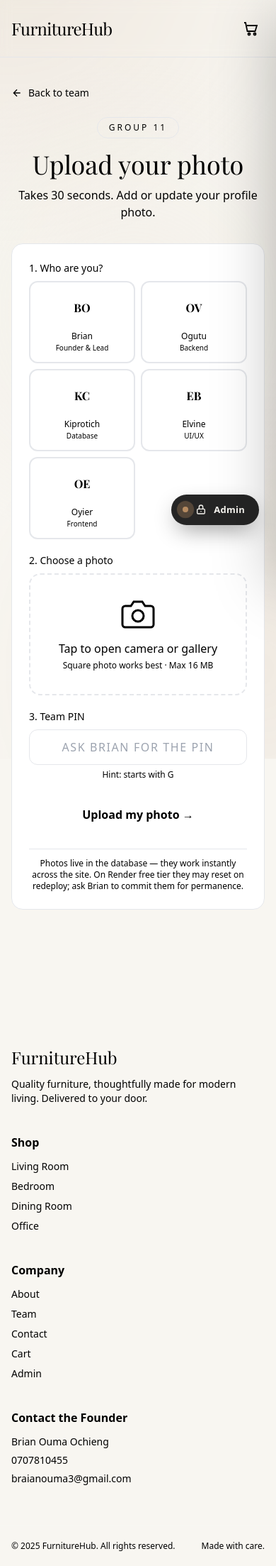
After one commit to ogutuvalentine6-a11y/furniture, a Flask app: page /team/upload in a window 390 px wide. The commit adds this page. Shown: the whole page at 71% size. Run offline with Flask 3, Linux system fonts and the light colour scheme.

Commit message:
feat: mobile photo upload — team members upload from phone (PIN: GROUP11)

```diff
--- a/app/main.py
+++ b/app/main.py
@@ -1,6 +1,8 @@
 from flask import (Blueprint, render_template, request, flash, redirect,
                    url_for, jsonify)
 from sqlalchemy import or_
+from io import BytesIO
+from datetime import datetime
 from .extensions import db
 from .models import (Product, Category, ContactMessage,
                      Customer, Order, NewsletterSubscriber)
@@ -113,6 +115,64 @@ def team_member(member_id):
                            prev_member=prev_m, next_member=next_m)
 
 
+
+
+@main_bp.route("/team/upload", methods=["GET", "POST"])
+def team_upload_public():
+    """Public photo upload for team members. PIN-protected."""
+    from .models import TeamPhoto
+    from .extensions import db
+    from flask import current_app
+    from . import team as team_mod
+
+    pin_ok = current_app.config.get("TEAM_UPLOAD_PIN", "GROUP11")
+    members = team_mod.get_all()
+
+    if request.method == "POST":
+        entered_pin = (request.form.get("pin") or "").strip()
+        member_id = (request.form.get("member_id") or "").strip()
+        file = request.files.get("photo")
+
+        if entered_pin != pin_ok:
+            flash("Wrong PIN. Ask Brian for the team PIN.", "danger")
+        elif not member_id or not any(m["id"] == member_id for m in members):
+            flash("Please select who you are.", "danger")
+        elif not file or not file.filename:
+            flash("Please choose a photo.", "danger")
+        else:
+            ext = file.filename.rsplit(".", 1)[-1].lower()
+            if ext not in ("jpg", "jpeg", "png", "webp", "gif"):
+                flash("Only JPG, PNG, WEBP or GIF allowed.", "danger")
+            else:
+                data = file.read()
+                if len(data) > 16 * 1024 * 1024:
+                    flash("Photo is too large (max 16 MB).", "danger")
+                else:
+                    mime = f"image/{'jpeg' if ext in ('jpg', 'jpeg') else ext}"
+                    existing = TeamPhoto.query.filter_by(member_id=member_id).first()
+                    if existing:
+                        existing.data = data
+                        existing.mime = mime
+                        existing.updated_at = datetime.utcnow()
+                    else:
+                        db.session.add(TeamPhoto(member_id=member_id, data=data, mime=mime))
+                    db.session.commit()
+                    flash(f"✅ Photo uploaded for {member_id.title()}! Thanks.", "success")
+                    return redirect(url_for("main.team_upload_public"))
+
+    return render_template("team_upload.html", members=members)
+
+
+@main_bp.route("/team/photo/<member_id>")
+def team_photo(member_id):
+    """Serve a team member photo from the database."""
+    from .models import TeamPhoto
+    from flask import send_file, abort
+    photo = TeamPhoto.query.filter_by(member_id=member_id).first()
+    if not photo:
+        abort(404)
+    return send_file(BytesIO(photo.data), mimetype=photo.mime, max_age=3600)
+
 @main_bp.route("/newsletter/subscribe", methods=["POST"])
 def newsletter_subscribe():
     data = request.get_json(silent=True) or request.form
--- a/app/team.py
+++ b/app/team.py
@@ -87,7 +87,27 @@ def get_photo(member_id):
 
 
 def with_photos(members):
-    return [{**m, "photo": get_photo(m["id"])} for m in members]
+    """Enrich members with photo URL (DB takes priority over filesystem)."""
+    from .models import TeamPhoto
+    from flask import url_for
+    result = []
+    for m in members:
+        fs_path = get_photo(m["id"])
+        has_db = TeamPhoto.query.filter_by(member_id=m["id"]).first() is not None
+        if has_db:
+            try:
+                photo_url = url_for("main.team_photo", member_id=m["id"])
+            except RuntimeError:
+                photo_url = f"/team/photo/{m['id']}"
+        elif fs_path:
+            try:
+                photo_url = url_for("static", filename=fs_path)
+            except RuntimeError:
+                photo_url = f"/static/{fs_path}"
+        else:
+            photo_url = None
+        result.append({**m, "photo": fs_path, "photo_db": has_db, "photo_url": photo_url})
+    return result
 
 
 def get_all():
@@ -97,7 +117,7 @@ def get_all():
 def get_one(member_id):
     for m in TEAM:
         if m["id"] == member_id:
-            return {**m, "photo": get_photo(member_id)}
+            return with_photos([m])[0]
     return None
 
 
--- a/app/templates/team_member.html
+++ b/app/templates/team_member.html
@@ -13,8 +13,8 @@
     {# Photo #}
     <div class="relative">
       <div class="aspect-square rounded-3xl overflow-hidden bg-gradient-to-br from-oak/40 to-beige shadow-xl">
-        {% if member.photo %}
-          <img src="{{ url_for('static', filename=member.photo) }}" alt="{{ member.name }}"
+        {% if member.photo_url %}
+          <img src="{{ member.photo_url }}" alt="{{ member.name }}"
                class="w-full h-full object-cover object-center">
         {% else %}
           <div class="w-full h-full grid place-items-center">
--- /dev/null
+++ b/app/templates/team_upload.html
@@ -0,0 +1,89 @@
+{% extends 'base.html' %}
+{% block title %}Upload Your Photo — Group 11{% endblock %}
+{% block content %}
+<div class="max-w-2xl mx-auto px-4 sm:px-6 py-10">
+
+  <a href="{{ url_for('main.team_list') }}" class="inline-flex items-center gap-2 text-sm text-grey hover:text-charcoal mb-6">
+    <svg class="w-4 h-4" fill="none" stroke="currentColor" stroke-width="2" viewBox="0 0 24 24"><path d="M19 12H5M12 19l-7-7 7-7"/></svg>
+    Back to team
+  </a>
+
+  <div class="text-center mb-8 reveal">
+    <div class="inline-block text-xs uppercase tracking-[0.25em] text-oak bg-oak/10 border border-oak/30 px-4 py-1.5 rounded-full mb-4">Group 11</div>
+    <h1 class="font-display text-4xl sm:text-5xl">Upload your photo</h1>
+    <p class="text-grey mt-3">Takes 30 seconds. Add or update your profile photo.</p>
+  </div>
+
+  <form method="post" enctype="multipart/form-data" class="bg-white border border-beige rounded-2xl p-6 sm:p-8 space-y-5">
+
+    <div>
+      <div class="text-sm font-medium mb-2">1. Who are you?</div>
+      <div class="grid grid-cols-2 gap-2">
+        {% for m in members %}
+          <label class="cursor-pointer">
+            <input type="radio" name="member_id" value="{{ m.id }}" required class="peer sr-only">
+            <div class="border-2 border-beige rounded-xl p-3 text-center peer-checked:border-oak peer-checked:bg-oak/10 transition-all">
+              {% if m.photo_url %}
+                <img src="{{ m.photo_url }}" class="w-12 h-12 rounded-lg object-cover object-top mx-auto mb-2" alt="">
+              {% else %}
+                <div class="w-12 h-12 rounded-lg bg-oak text-charcoal grid place-items-center font-display font-bold mx-auto mb-2">{{ m.initials }}</div>
+              {% endif %}
+              <div class="text-xs font-medium leading-tight">{{ m.name.split()[0] }}</div>
+              <div class="text-[10px] text-grey mt-0.5">{{ m.short_role }}</div>
+            </div>
+          </label>
+        {% endfor %}
+      </div>
+    </div>
+
+    <div>
+      <div class="text-sm font-medium mb-2">2. Choose a photo</div>
+      <label for="photoInput" class="block border-2 border-dashed border-beige rounded-2xl p-8 text-center cursor-pointer hover:border-oak hover:bg-oak/5 transition-all">
+        <svg class="w-12 h-12 text-oak mx-auto mb-3" fill="none" stroke="currentColor" stroke-width="1.5" viewBox="0 0 24 24"><path d="M23 19a2 2 0 0 1-2 2H3a2 2 0 0 1-2-2V8a2 2 0 0 1 2-2h4l2-3h6l2 3h4a2 2 0 0 1 2 2z"/><circle cx="12" cy="13" r="4"/></svg>
+        <div class="text-charcoal font-medium">Tap to open camera or gallery</div>
+        <div class="text-xs text-grey mt-1">Square photo works best · Max 16 MB</div>
+        <input id="photoInput" type="file" name="photo" accept="image/*" capture="environment" required class="sr-only">
+      </label>
+      <div id="fileName" class="text-xs text-grey mt-2 text-center"></div>
+      <div id="previewWrap" class="mt-3 hidden">
+        <img id="preview" class="w-32 h-32 rounded-xl object-cover object-top mx-auto border-2 border-oak" alt="">
+      </div>
+    </div>
+
+    <div>
+      <div class="text-sm font-medium mb-2">3. Team PIN</div>
+      <input type="text" name="pin" required placeholder="Ask Brian for the PIN"
+             class="w-full px-4 py-3 border border-beige rounded-xl text-center tracking-widest uppercase focus:outline-none focus:border-oak">
+      <div class="text-xs text-grey mt-1.5 text-center">Hint: starts with G</div>
+    </div>
+
+    <button type="submit" class="w-full bg-charcoal text-ivory py-4 rounded-xl hover:bg-oak transition-colors font-semibold text-base">
+      Upload my photo →
+    </button>
+
+    <div class="text-xs text-grey text-center pt-3 border-t border-beige">
+      Photos live in the database — they work instantly across the site. On Render free tier they may reset on redeploy; ask Brian to commit them for permanence.
+    </div>
+  </form>
+
+</div>
+
+<script>
+(function(){
+  var input = document.getElementById('photoInput');
+  var fileName = document.getElementById('fileName');
+  var preview = document.getElementById('preview');
+  var wrap = document.getElementById('previewWrap');
+  if (!input) return;
+  input.addEventListener('change', function() {
+    var f = input.files && input.files[0];
+    if (!f) { fileName.textContent = ''; wrap.classList.add('hidden'); return; }
+    fileName.textContent = '✓ ' + f.name + ' · ' + (f.size/(1024*1024)).toFixed(1) + ' MB';
+    fileName.style.color = '#059669';
+    var reader = new FileReader();
+    reader.onload = function(e){ preview.src = e.target.result; wrap.classList.remove('hidden'); };
+    reader.readAsDataURL(f);
+  });
+})();
+</script>
+{% endblock %}
```
Also changed, not shown: app/models.py (+10 -0 lines), app/templates/admin/team.html (+5 -3 lines), app/templates/index.html (+7 -3 lines), app/templates/team.html (+6 -3 lines).
